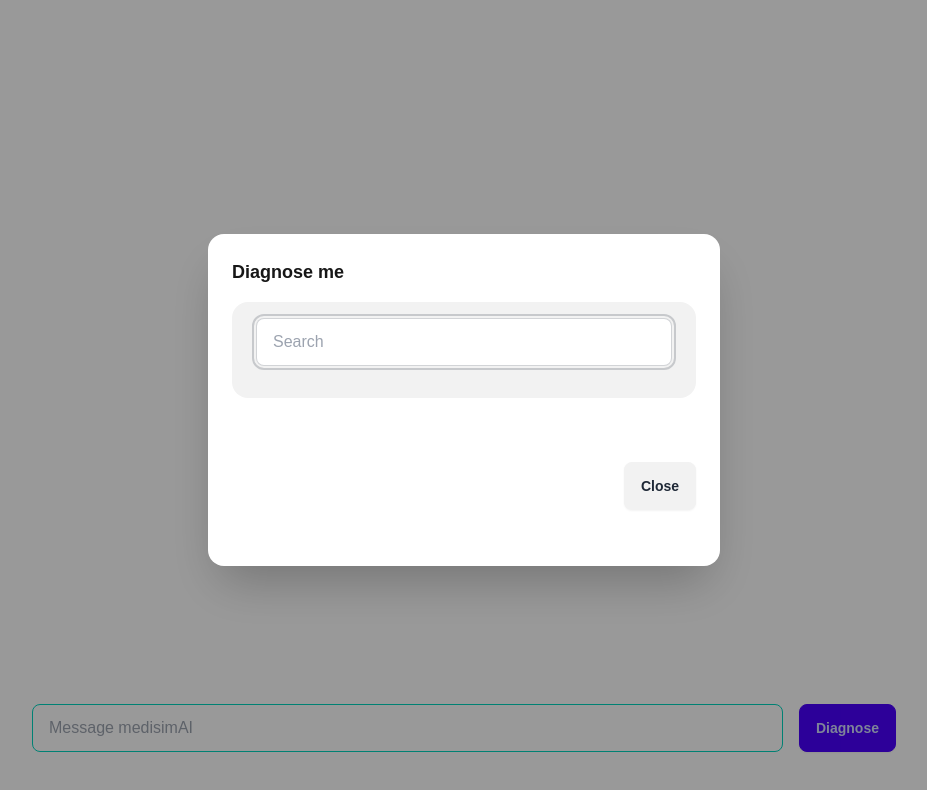
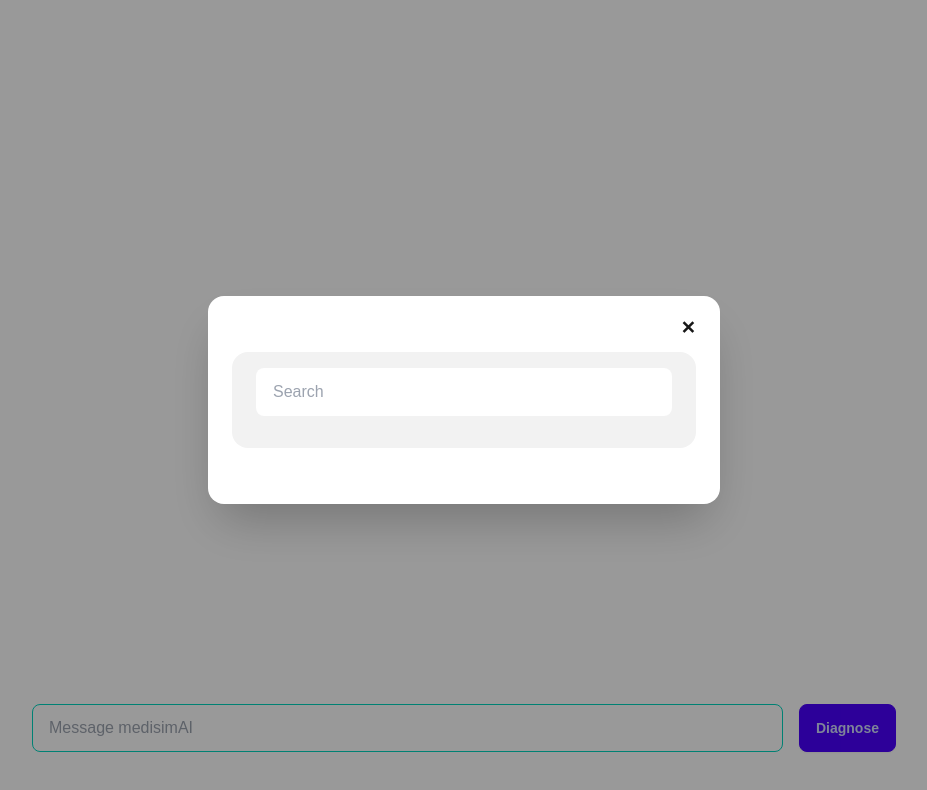
Before and after one commit to kippsss/medisim_ai, a Next.js app: page /chat in a window 1280 px wide. Both pictures are taken after a click on the button "Diagnose". Shown: the top 790 px of the page, without its empty margins (176-1103 px from the left). Built offline with nearby package versions, Linux system fonts and the light colour scheme.

Commit message:
change Alert position when diagnosing

```diff
--- a/src/app/chat/components/ChatDiagnoseModal.tsx
+++ b/src/app/chat/components/ChatDiagnoseModal.tsx
@@ -81,11 +81,21 @@ export default function ChatDiagnoseModal({ startScenario }: Props) {
         Diagnose
       </button>
       <dialog id="diagnose-modal" className="modal">
-        <div className="modal-box">
+        <div className="modal-box pt-10">
           {/* MODAL HEADER */}
-          {!correct && (
+          {/* {!correct && (
             <h3 className="font-bold text-lg">{DIAGNOSE_SELECTION_TITLE}</h3>
-          )}
+          )} */}
+
+          <form method="dialog">
+            {/* if there is a button in form, it will close the modal */}
+            <button
+              className="btn btn-lg btn-circle btn-ghost absolute right-0 top-0"
+              onClick={() => setAlertMessage('')}
+            >
+              ✕
+            </button>
+          </form>
 
           {/* MODAL BODY */}
           {!correct ? (
@@ -121,11 +131,15 @@ export default function ChatDiagnoseModal({ startScenario }: Props) {
           )}
 
           {/* MODAL FOOTER */}
-          <div className="modal-action mt-16">
-            <form method="dialog">
-              {!correct ? (
-                <button className="btn">Close</button>
-              ) : (
+          {!correct ? (
+            <div className="mt-8">
+              {alertMessage !== '' && (
+                <Alert type="error" message={alertMessage} />
+              )}
+            </div>
+          ) : (
+            <div className="modal-action mt-16">
+              {correct && (
                 <div className="flex gap-4">
                   <button className="btn" onClick={() => router.push('/setup')}>
                     Back to setup
@@ -135,13 +149,8 @@ export default function ChatDiagnoseModal({ startScenario }: Props) {
                   </button>
                 </div>
               )}
-            </form>
-          </div>
-          <div className="mt-8">
-            {alertMessage !== '' && (
-              <Alert type="error" message={alertMessage} />
-            )}
-          </div>
+            </div>
+          )}
         </div>
       </dialog>
     </>
```
